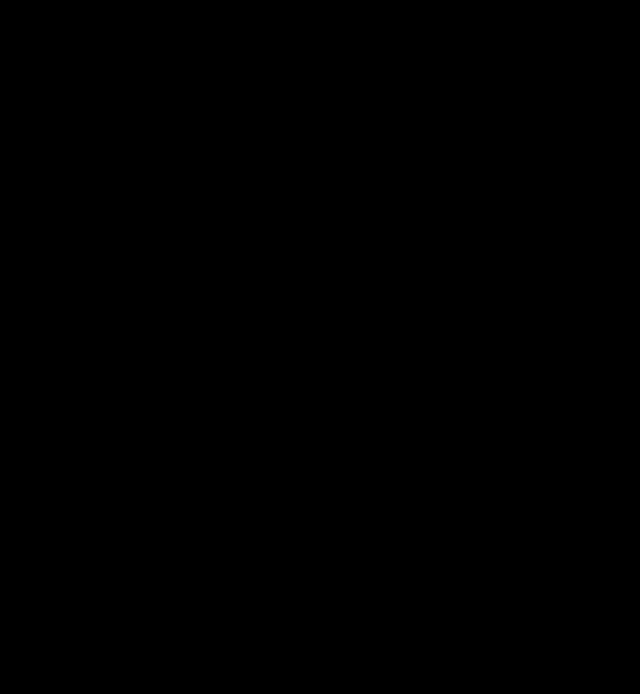
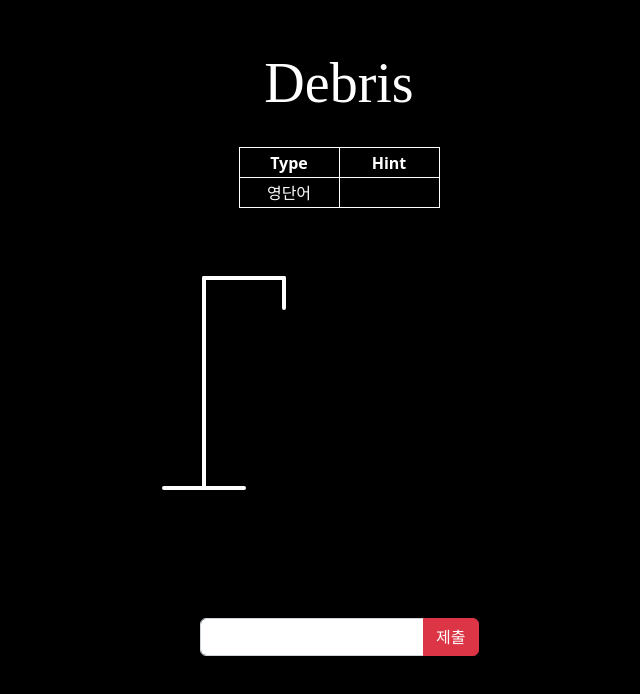
Before and after one commit to ahnhuiwon/debris, a React (Create React App) app: page /XPlBWg23Igj5kjSKxfYjV in a window 1280 px wide. Before the commit this address had no page. Shown: the top 694 px of the page, without its empty margins (301-941 px from the left). Built offline with nearby package versions, Linux system fonts and the light colour scheme; a web font is replaced by a local one.

Commit message:
2022-11-21 추가 문제 업로드
ADD : 행맨 컴포넌트 구현

```diff
--- a/src/App.tsx
+++ b/src/App.tsx
@@ -13,6 +13,7 @@
 import SevenRoute from './route/SevenRoute';
 import EightRoute from './route/EightRoute';
 import NineRoute from './route/NineRoute';
+import TenRoute from './route/TenRoute';
 
 function App() {
   const temp_route = nanoid();
@@ -32,6 +33,7 @@
             <Route path='/ylYtHZiUx_imU0GAtPzzd' element={ <SevenRoute /> } />
             <Route path='/FwQshbQRbKQVL0FYIBjhv' element={ <EightRoute />} />
             <Route path='/Xdhe9C28H67TlpKTjpdsj' element={ <NineRoute />} />
+            <Route path='/XPlBWg23Igj5kjSKxfYjV' element={ <TenRoute />} />
           </Routes>
         </div>
       </Container>
--- /dev/null
+++ b/src/component/view/TenView.tsx
@@ -0,0 +1,29 @@
+import React from "react";
+
+const TenView = () => {
+    return(
+        <>
+            <div className="game-container" style={{color : "white"}}>
+                <svg height="250" width="200" className="figure-container">
+                    {/* rope */}
+                    <line x1="60" y1="20" x2="140" y2="20" />
+                    <line x1="140" y1="20" x2="140" y2="50" />
+                    <line x1="60" y1="20" x2="60" y2="230" />
+                    <line x1="20" y1="230" x2="100" y2="230"/>
+                    {/* head */}
+                    <circle cx="140" cy="70" r="20" className="figure-part" />
+                    {/* body */}
+                    <line x1="140" y1="90" x2="140" y2="150" className="figure-part" />
+                    {/* arms */}
+                    <line x1="140" y1="120" x2="120" y2="100" className="figure-part" />
+                    <line x1="140" y1="120" x2="160" y2="100" className="figure-part" />
+                    {/* legs */}
+                    <line x1="140" y1="150" x2="120" y2="180" className="figure-part" />
+                    <line x1="140" y1="150" x2="160" y2="180" className="figure-part" />
+                </svg>
+            </div>
+        </>
+    )
+}
+
+export default TenView;
--- a/src/customHooks/useMatch.tsx
+++ b/src/customHooks/useMatch.tsx
@@ -31,7 +31,7 @@
               (param === 'titanic') && navigate('/Xdhe9C28H67TlpKTjpdsj')
               break
             case 'Xdhe9C28H67TlpKTjpdsj' :
-              (param === 'crimson') && navigate('/Xdhe9C28H67TlpKTjpdsj')
+              (param === 'crimson') && navigate('/XPlBWg23Igj5kjSKxfYjV')
               break
             default:
             return false
--- a/src/dummy/dummy_data.js
+++ b/src/dummy/dummy_data.js
@@ -8,4 +8,5 @@
   { name: 'seventh', hint: 'keyboard', type: '영단어' },
   { name: 'eighth', hint: '인공어', type: '영단어' },
   { name: 'nineth', hint: '', type: '영단어' },
+  { name: 'ten', hint: '', type: '영단어' },
 ]
--- /dev/null
+++ b/src/route/TenRoute.tsx
@@ -0,0 +1,20 @@
+import BtnWrap from "../component/common/BtnWrap";
+import Header from "../component/common/Header";
+import Hint from "../component/common/Hint";
+import TenView from "../component/view/TenView";
+
+const TenRoute = () => {
+
+    const quarter :string = 'ten';
+
+    return(
+        <>
+            <Header />
+            <Hint quarter={quarter}/>
+            <TenView />
+            <BtnWrap />
+        </>
+    )
+}
+
+export default TenRoute;
--- a/src/style/scss/stage.scss
+++ b/src/style/scss/stage.scss
@@ -93,3 +93,22 @@
     text-align: center;
     font-weight: bold;
   }
+
+  .game-container {
+    padding: 20px 30px;
+    position: relative;
+    margin: auto;
+    height: 350px;
+    width: 450px;
+  }
+
+  .figure-container {
+    fill: transparent;
+    stroke: #fff;
+    stroke-width: 4px;
+    stroke-linecap: round;
+  }
+
+  .figure-part {
+    display: none;
+  }
```
